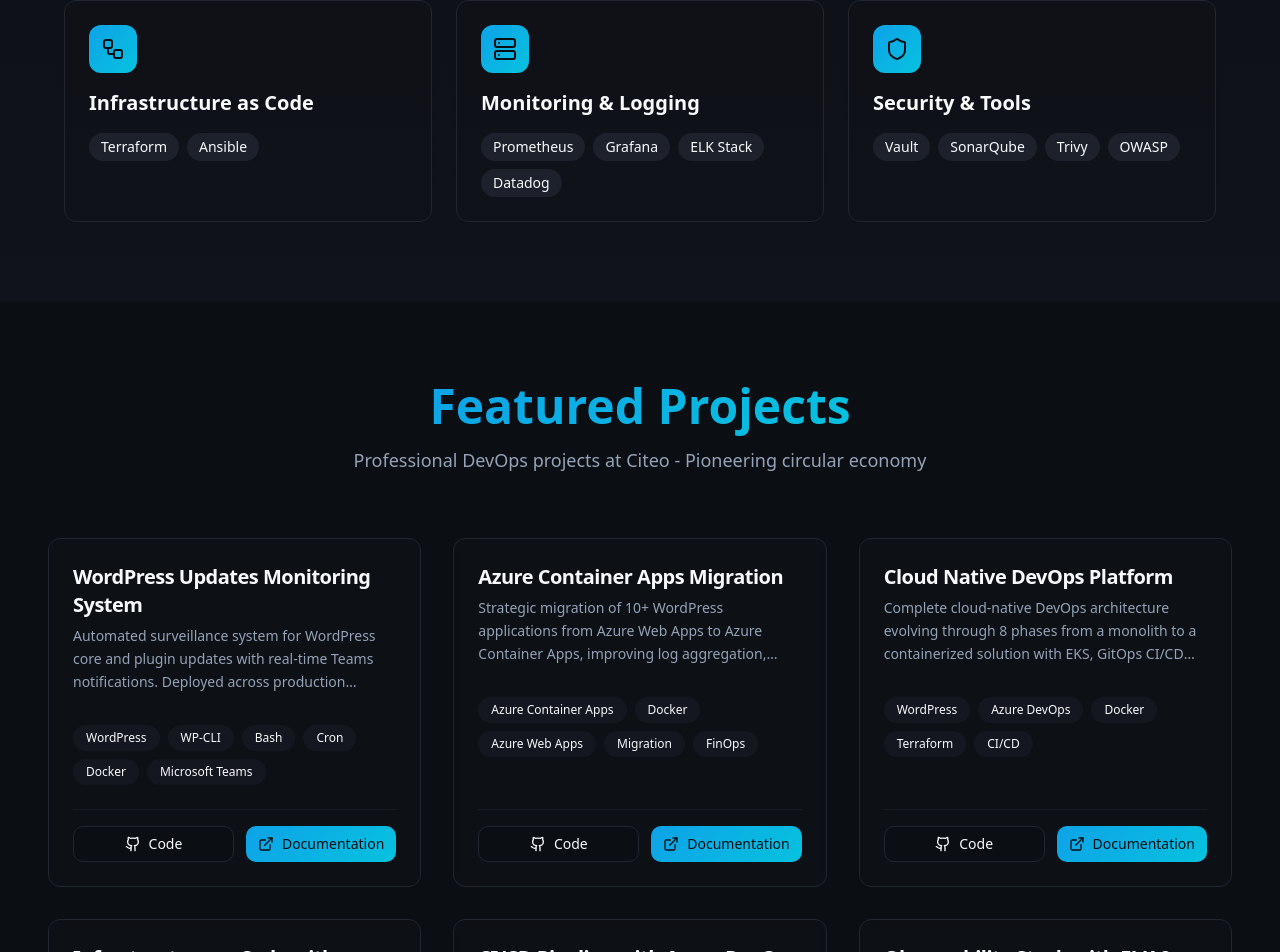
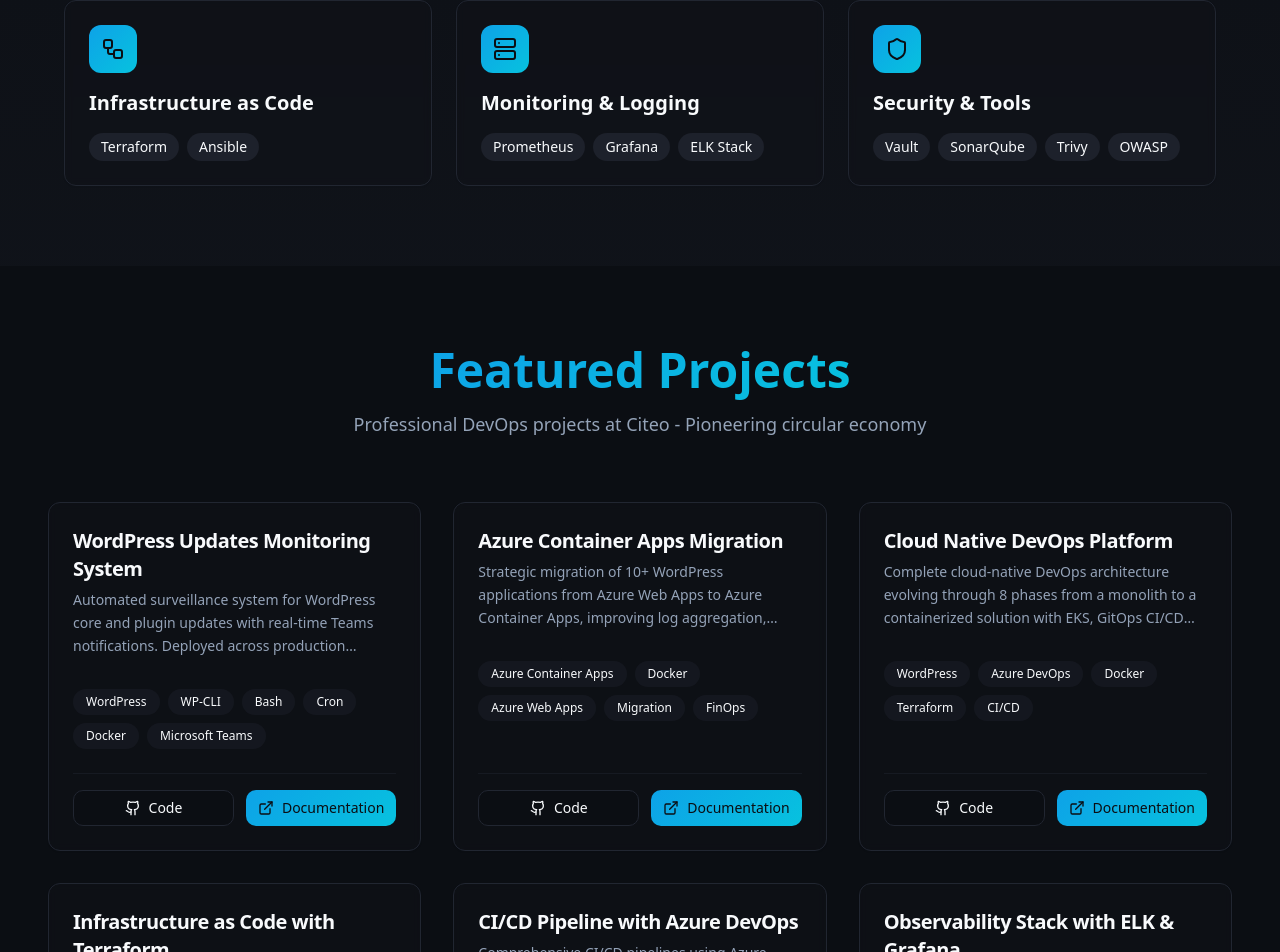
Before and after one commit to hachimmm/portfolio-hachim, a React (Vite) app: page / in a window 1280 px wide. Shown: the part 1282-2234 px from the top of the page. Built offline with nearby package versions, Linux system fonts and the light colour scheme; the HTML template or start-up script is replaced by a standard one.

Commit message:
Remove Datadog from skills

```diff
--- a/src/components/Skills.tsx
+++ b/src/components/Skills.tsx
@@ -64,7 +64,7 @@ const Skills = () => {
     {
       icon: Server,
       title: t.monitoring,
-      items: ["Prometheus", "Grafana", "ELK Stack", "Datadog"],
+      items: ["Prometheus", "Grafana", "ELK Stack"],
     },
     {
       icon: Shield,
```
